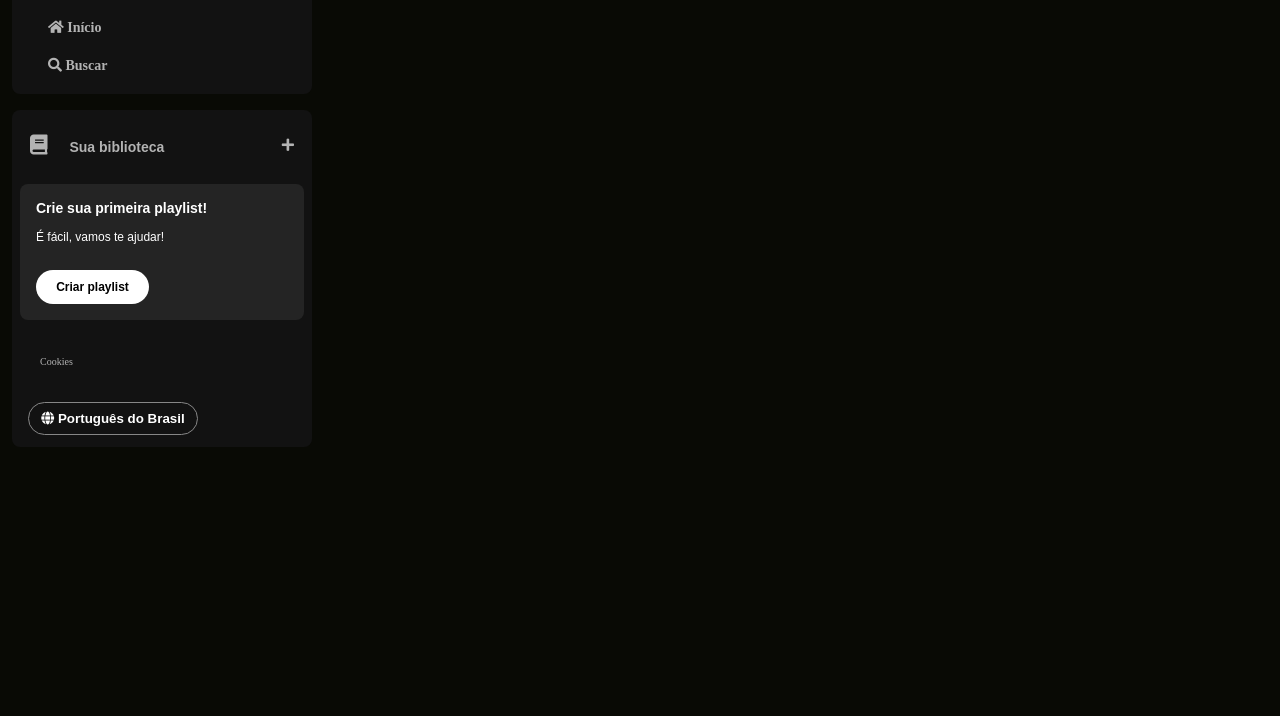
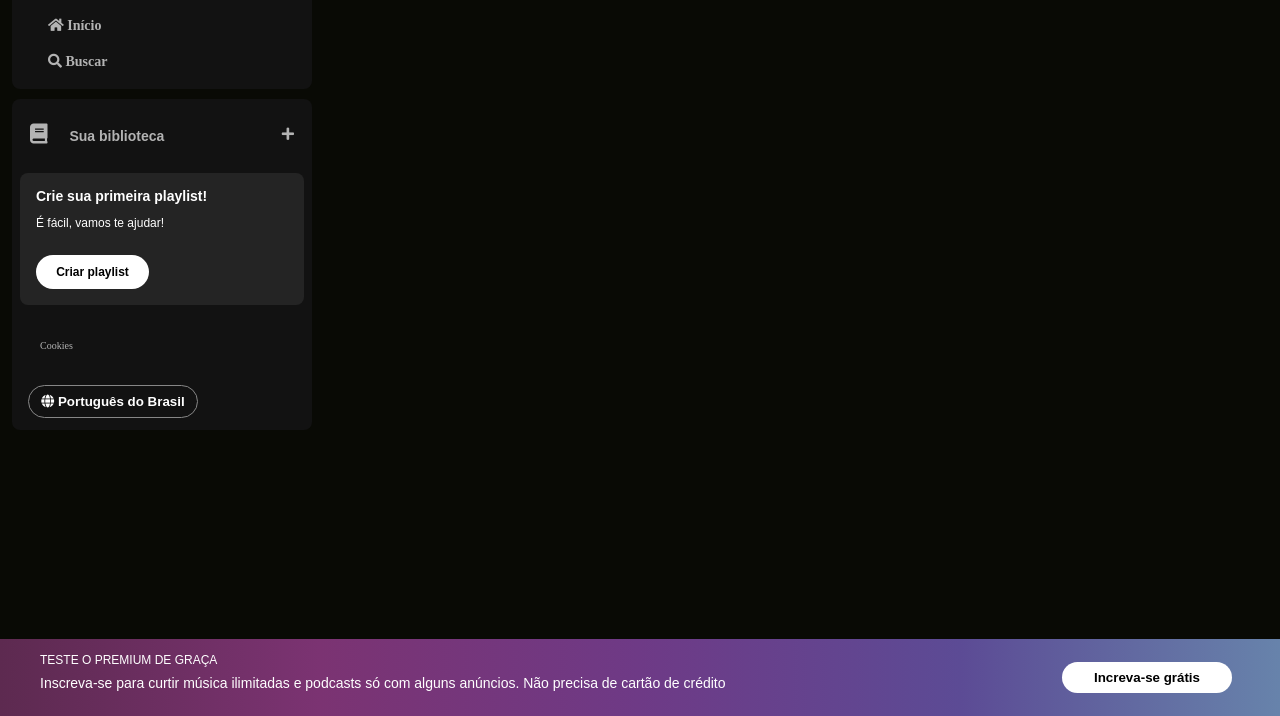
Before and after one commit to GabsFMA/Alura_Imersao_Front-End, a plain HTML site: page index.html in a window 1280 px wide. Shown: the part 84-800 px from the top of the page. Drawn offline with Linux system fonts and the light colour scheme.

Commit message:
feat: footer CSS

```diff
--- a/index.html
+++ b/index.html
@@ -5,6 +5,7 @@
     <meta name="viewport" content="width=device-width, initial-scale=1.0">
     <title>SpotClone</title>
     <link rel="script" href="script.js">
+    <link rel="stylesheet" href="/src/styles/reset.css">
     <link rel="stylesheet" href="/src/styles/style.css">
     <link rel="stylesheet" href="https://use.fontawesome.com/releases/v5.15.4/css/solid.css"/>
     <link rel="stylesheet" href="https://use.fontawesome.com/releases/v5.15.4/css/fontawesome.css"/>
@@ -13,7 +14,6 @@
 <body>
     <div class="sidebar">
         <nav class="sidebar_navigation">
-            <div>
                 <div class="logo">
                     <a>
                         <img src="src/assets/icons/logo-spotify.png" alt="logo spotfy">
@@ -33,9 +33,7 @@
                             </a>
                         </li>
                     </ul>
-            </div>
         </nav>
-
         <div class="library">
             <div class="library_content">
                 <button class="library_button">
@@ -44,7 +42,6 @@
                 </button>
                 <span class="fa fa-plus"></span>
             </div>
-
             <section class="section-playlist">
                 <div class="section-playlist_content">
                     <span class="text title">Crie sua primeira playlist!</span>
@@ -67,8 +64,8 @@
     </div>
     <footer class="footer">
         <div class="footer-text">
-            <span class="footer-text_title">TESTE O PREMIUM DE GRAÇA</span>
-            <span class="footer-text_subtitle">Inscreva-se para curtir música ilimitadas e podcasts só com alguns anúncios. Não precisa de cartão de crédito</span>
+            <p class="footer-text_title">TESTE O PREMIUM DE GRAÇA</p>
+            <p class="footer-text_subtitle">Inscreva-se para curtir música ilimitadas e podcasts só com alguns anúncios. Não precisa de cartão de crédito</p>
         </div>
         <button class="footer-button">
            Increva-se grátis
--- a/src/styles/style.css
+++ b/src/styles/style.css
@@ -1,6 +1,7 @@
+
+
 body{
     background-color: #090A05;
-
 }
 
 .sidebar{
@@ -10,11 +11,6 @@ body{
     bottom: 0;
     padding: 12px;
     width: 300px;
-}
-
-.sidebar_navigation ul{
-    list-style: none;
-
 }
 
 .sidebar_navigation ul li{
@@ -173,3 +169,43 @@ body{
     margin: 8px;
     padding: 8px;
 }
+
+.footer{
+    position: fixed;
+    display: flex;
+    justify-content: space-between;
+    bottom: 0;
+    left: 0;
+    right: 0;
+    padding: 15px 40px;
+    background: linear-gradient(to right, #5d2a50, #7b3372, #6e3a86, #5c4b95, #6783ab);
+}
+
+.footer .footer-text{
+    font-family: "DM Sans", sans-serif;
+}
+
+.footer .footer-text .footer-text_title{
+    font-weight: 400;
+    font-size: 12px;
+    margin-bottom: 10px;
+    color: #ffffff;
+}
+
+.footer .footer-text .footer-text_subtitle{
+    color: #ffffff;
+    font-size: 14px;
+    font-weight: 500;
+}
+
+.footer .footer-button{
+    background-color: white;
+    border: 0px;
+    border-radius: 20px;
+    color: #000;
+    cursor: pointer;
+    font-weight: bold;
+    width: 170px;
+    margin: 8px;
+    padding: 8px;
+}
```
